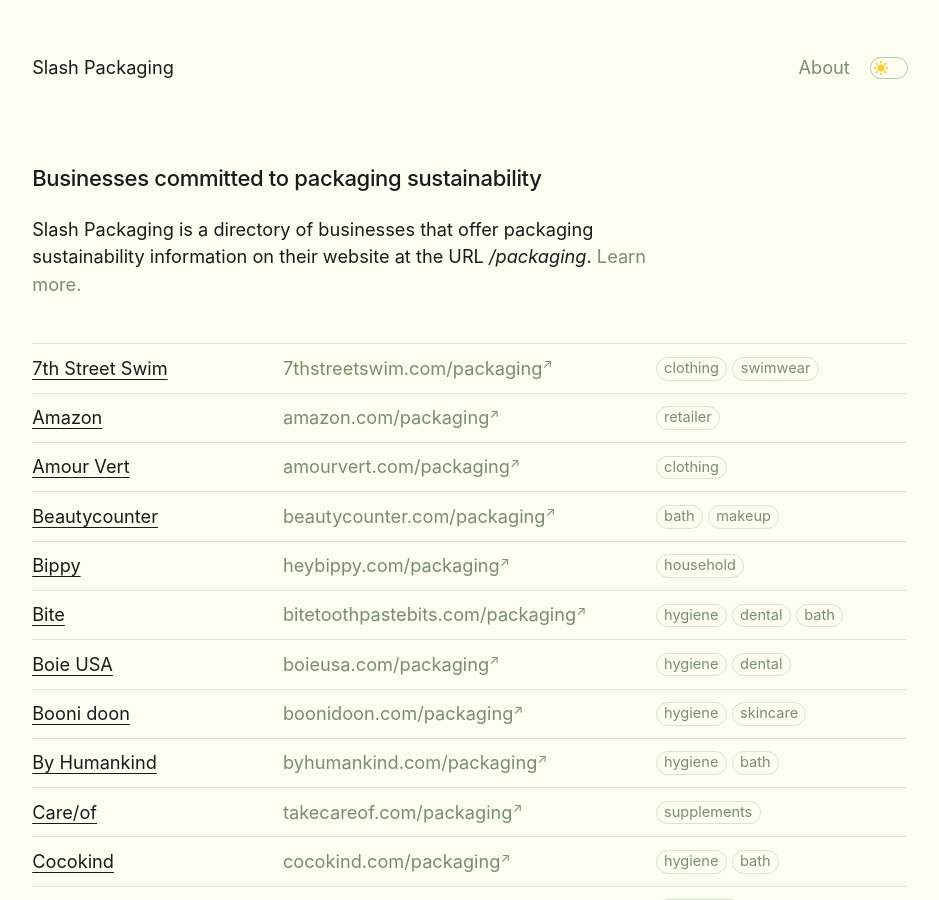
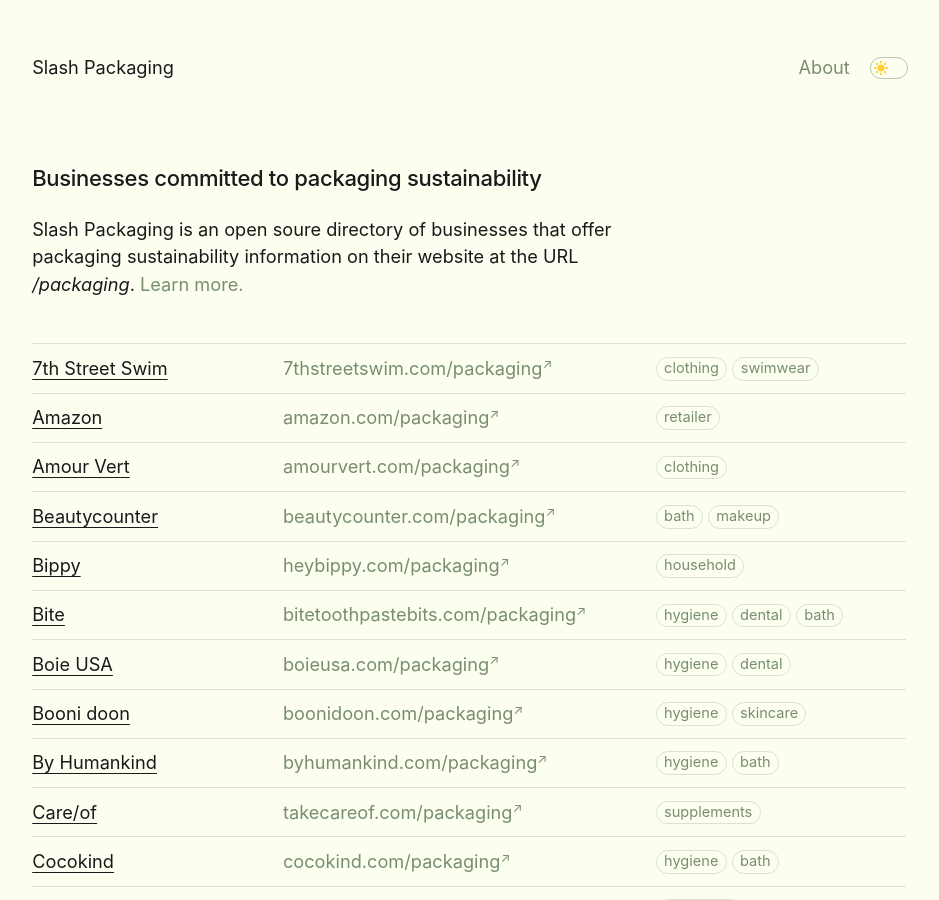
Before and after one commit to kepano/slashpackaging, a Jekyll site: the page built from _pages/Index.md, in a window 1280 px wide and 900 px high. Shown: the whole window, without its empty margins (171-1110 px from the left). Built offline with Jekyll 4.4.1, drawn with Linux system fonts in a browser that asks for light colours.

```diff
--- a/_pages/Index.md
+++ b/_pages/Index.md
@@ -7,4 +7,4 @@ permalink: /
 
 ## Businesses committed to packaging sustainability
 
-Slash Packaging is a directory of businesses that offer packaging sustainability information on their website at the URL */packaging*. <a href="/about" class="muted internal-link">Learn more.</a>
+Slash Packaging is an open soure directory of businesses that offer packaging sustainability information on their website at the URL */packaging*. <a href="/about" class="muted internal-link">Learn more.</a>
```
Also changed, not shown: readme.md (+25 -0 lines).
